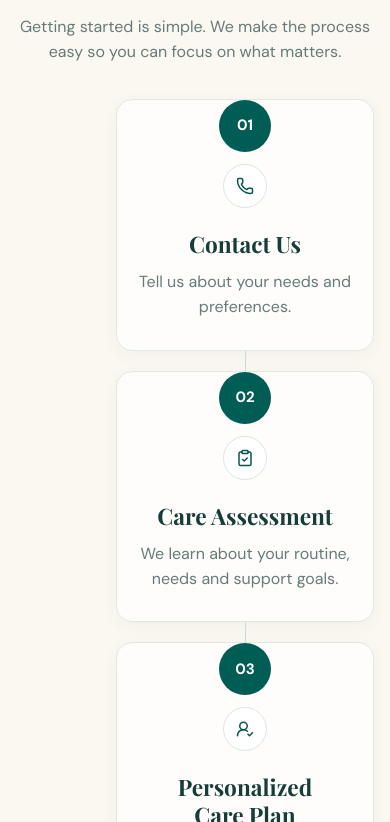
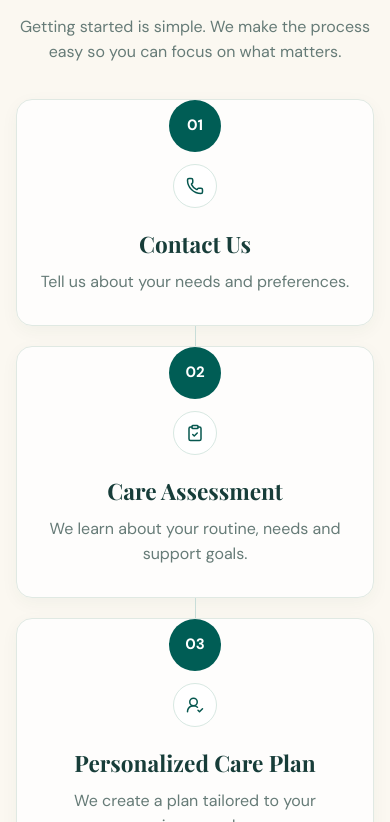
Before and after one commit to habimanasharif/creativa, a Next.js app: page / in a window 390 px wide. Shown: the part 3422-4244 px from the top of the page. Built offline with nearby package versions, Linux system fonts and the light colour scheme.

Commit message:
Remove process grid left padding on mobile

```diff
--- a/app/globals.css
+++ b/app/globals.css
@@ -3501,3 +3501,12 @@ a.contact-info-card:hover {
     text-align: center;
   }
 }
+
+
+/* The process grid's desktop offset must never affect mobile layouts. */
+@media (max-width: 760px) {
+  .process-section .process-grid,
+  .process-grid {
+    padding-left: 0 !important;
+  }
+}
```
